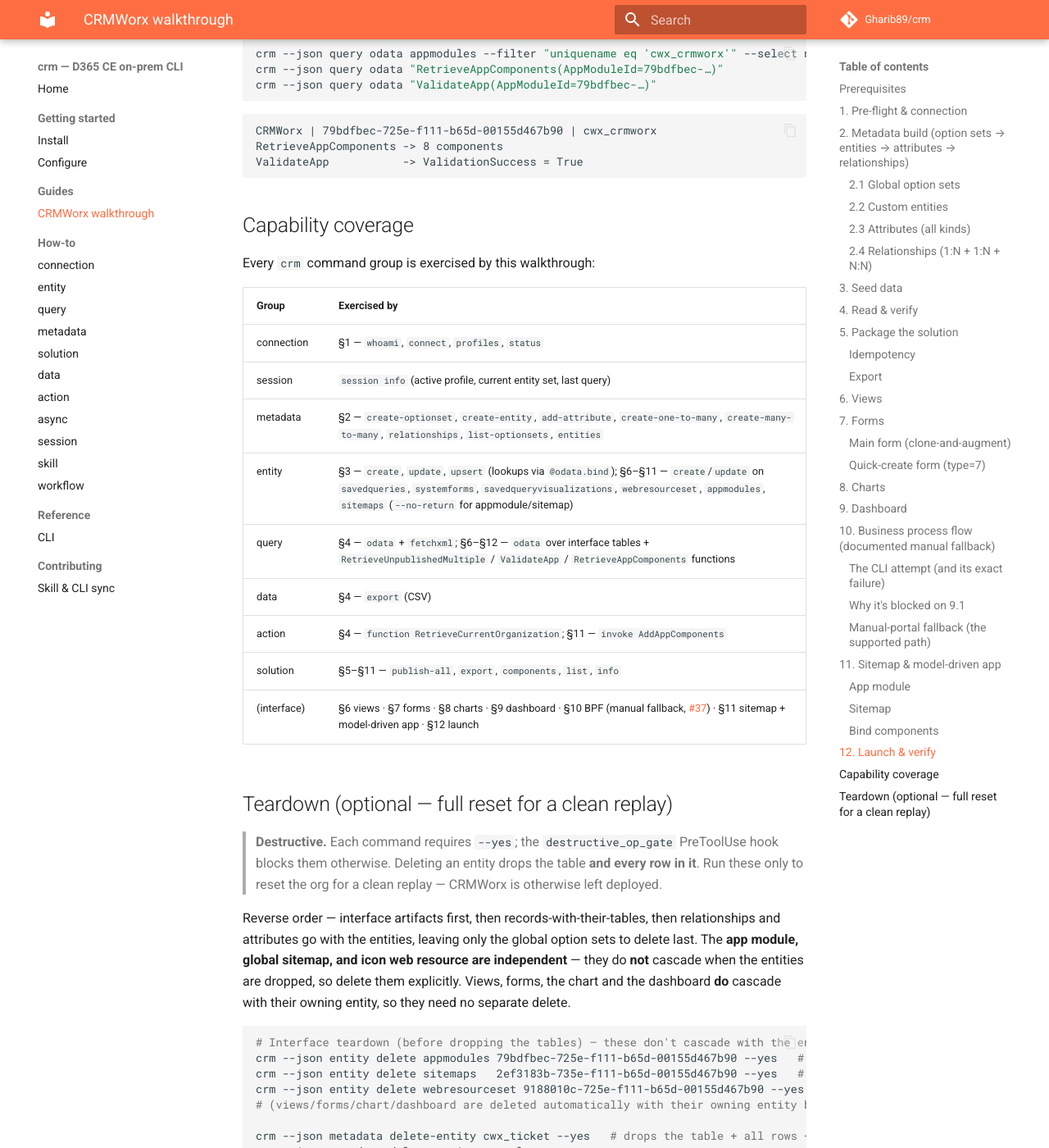
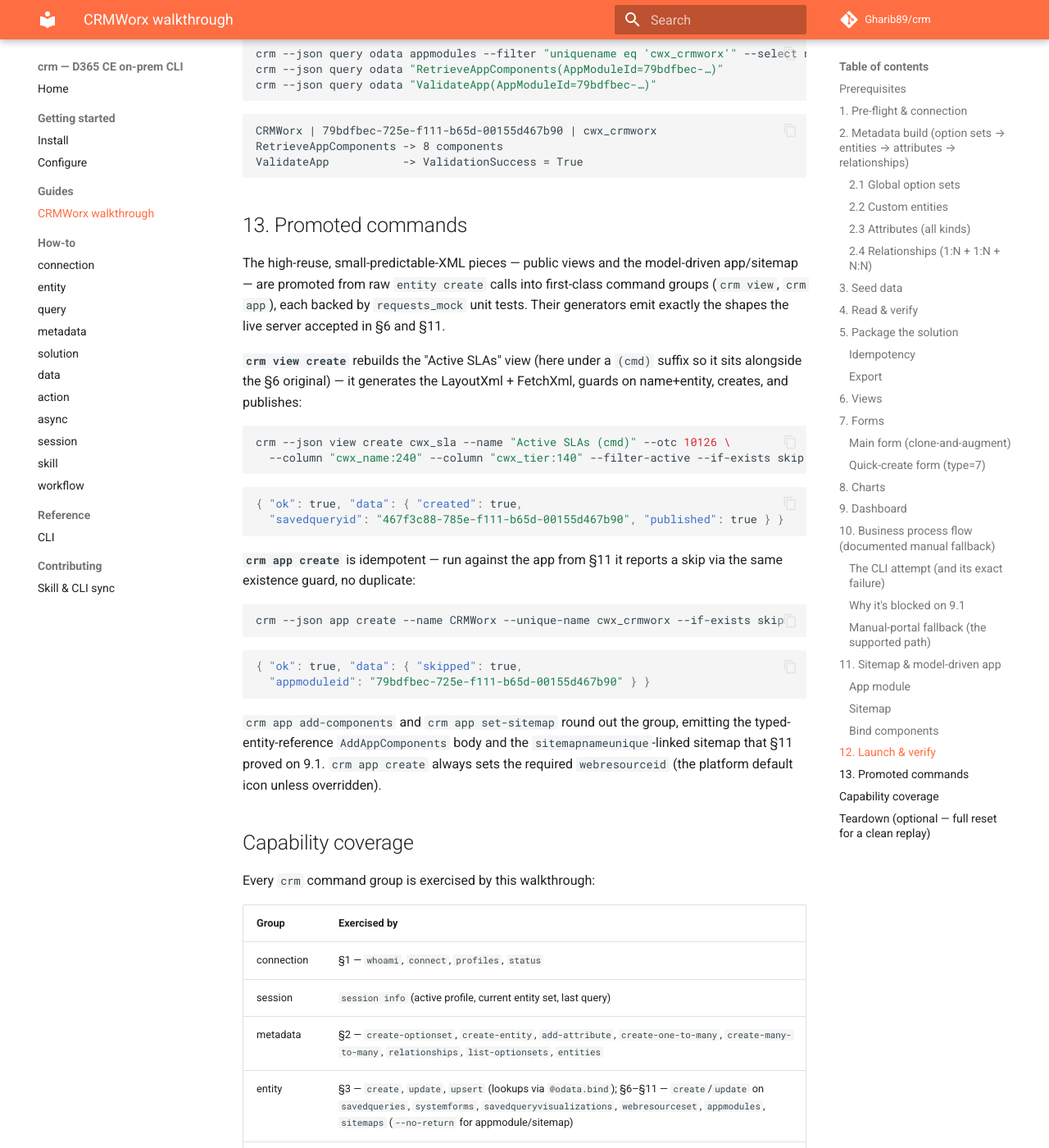
Before and after one commit to Gharib89/crm, an MkDocs documentation site: the page built from docs/guides/crmworx-walkthrough.md, in a window 1280 px wide and 1400 px high, scrolled down 20777 px. Shown: the whole window at 82% size. Built offline with MkDocs 1.6.1 and Material for MkDocs 9.7.7, drawn with Linux system fonts in a browser that asks for light colours; comment, search, counter and statistics services are not loaded; some of the changed text lies outside the part shown.

Commit message:
docs(crmworx): §13 reproduce view + app via promoted commands; full verify

````diff
--- a/docs/guides/crmworx-walkthrough.md
+++ b/docs/guides/crmworx-walkthrough.md
@@ -1004,6 +1004,44 @@
 ValidateApp           -> ValidationSuccess = True
 ```
 
+## 13. Promoted commands
+
+The high-reuse, small-predictable-XML pieces — public views and the model-driven
+app/sitemap — are promoted from raw `entity create` calls into first-class command groups
+(`crm view`, `crm app`), each backed by `requests_mock` unit tests. Their generators emit
+exactly the shapes the live server accepted in §6 and §11.
+
+**`crm view create`** rebuilds the "Active SLAs" view (here under a `(cmd)` suffix so it
+sits alongside the §6 original) — it generates the LayoutXml + FetchXml, guards on
+name+entity, creates, and publishes:
+
+```bash
+crm --json view create cwx_sla --name "Active SLAs (cmd)" --otc 10126 \
+  --column "cwx_name:240" --column "cwx_tier:140" --filter-active --if-exists skip
+```
+
+```json
+{ "ok": true, "data": { "created": true,
+  "savedqueryid": "467f3c88-785e-f111-b65d-00155d467b90", "published": true } }
+```
+
+**`crm app create`** is idempotent — run against the app from §11 it reports a skip via the
+same existence guard, no duplicate:
+
+```bash
+crm --json app create --name CRMWorx --unique-name cwx_crmworx --if-exists skip
+```
+
+```json
+{ "ok": true, "data": { "skipped": true,
+  "appmoduleid": "79bdfbec-725e-f111-b65d-00155d467b90" } }
+```
+
+`crm app add-components` and `crm app set-sitemap` round out the group, emitting the
+typed-entity-reference `AddAppComponents` body and the `sitemapnameunique`-linked sitemap
+that §11 proved on 9.1. `crm app create` always sets the required `webresourceid` (the
+platform default icon unless overridden).
+
 ## Capability coverage
 
 Every `crm` command group is exercised by this walkthrough:
@@ -1019,6 +1057,8 @@
 | action | §4 — `function RetrieveCurrentOrganization`; §11 — `invoke AddAppComponents` |
 | solution | §5–§11 — `publish-all`, `export`, `components`, `list`, `info` |
 | (interface) | §6 views · §7 forms · §8 charts · §9 dashboard · §10 BPF (manual fallback, [#37](https://github.com/Gharib89/crm/issues/37)) · §11 sitemap + model-driven app · §12 launch |
+| view | §13 — `crm view create` (promoted savedquery generator) |
+| app | §13 — `crm app create` / `add-components` / `set-sitemap` (promoted appmodule + sitemap) |
 
 ## Teardown (optional — full reset for a clean replay)
 
````
